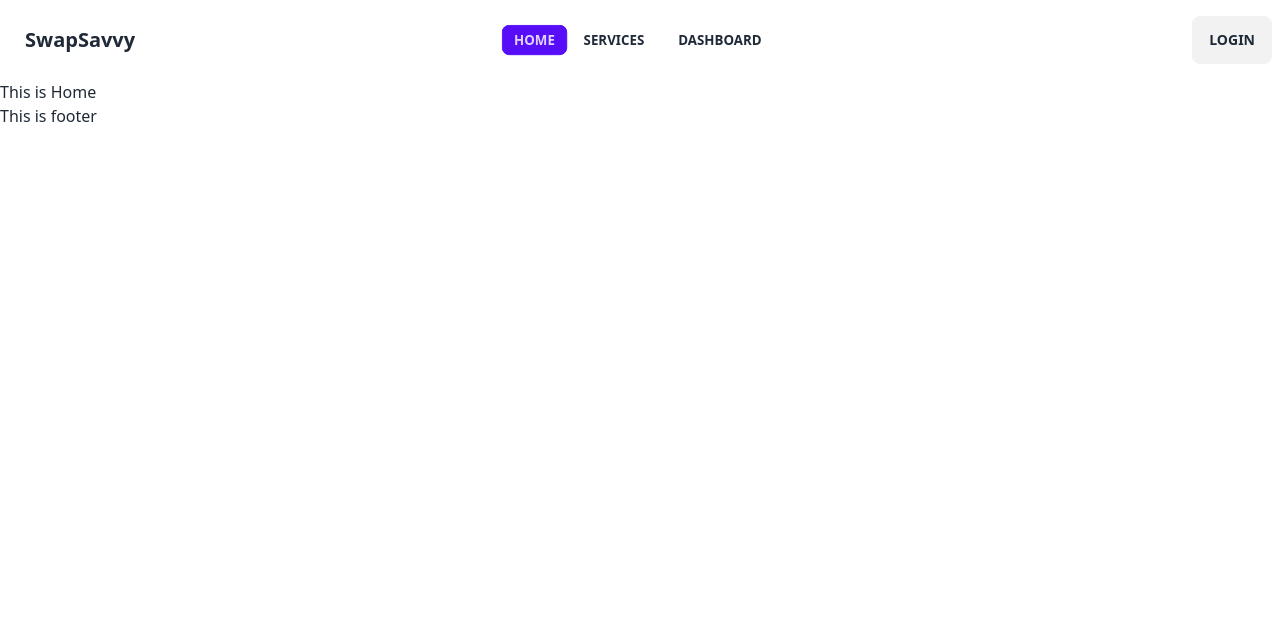
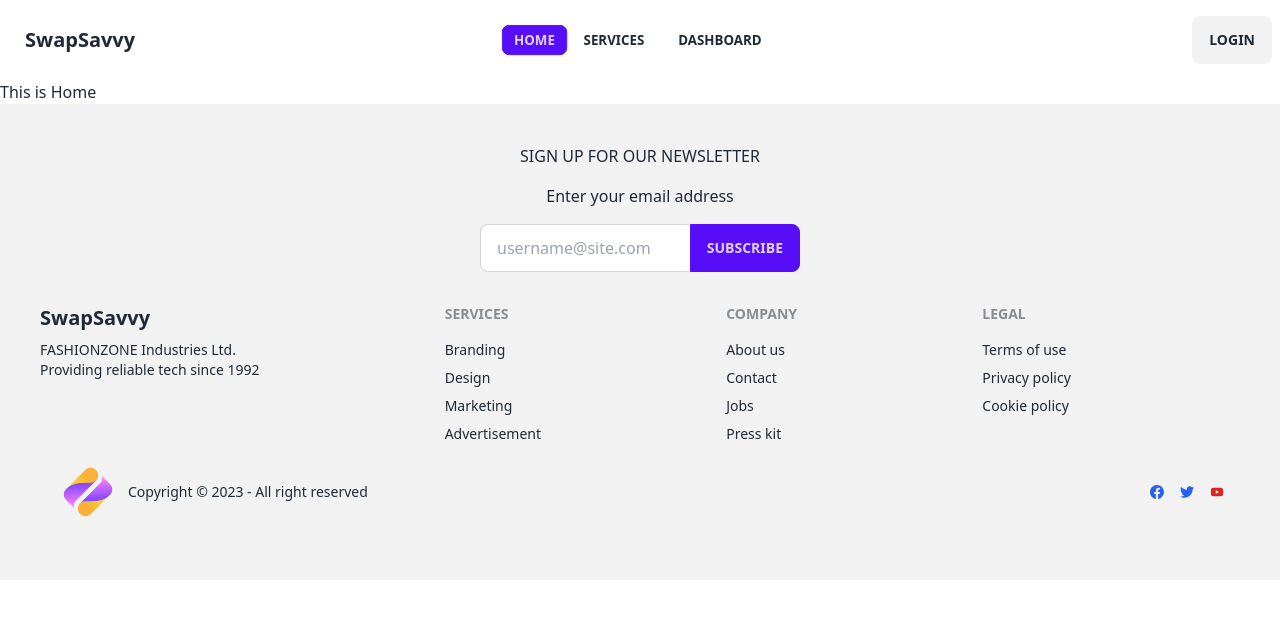
Before and after one commit to jannat710/clothing-swap-client, a React (Vite) app: page / in a window 1280 px wide. Shown: the top 618 px of the page. Built offline with nearby package versions, Linux system fonts and the light colour scheme.

Commit message:
added footer section

```diff
--- a/package.json
+++ b/package.json
@@ -15,6 +15,7 @@
     "match-sorter": "^6.3.1",
     "react": "^18.2.0",
     "react-dom": "^18.2.0",
+    "react-icons": "^4.11.0",
     "react-router-dom": "^6.18.0",
     "sort-by": "^1.2.0"
   },
--- a/src/components/Footer/Footer.jsx
+++ b/src/components/Footer/Footer.jsx
@@ -1,9 +1,65 @@
+import logo from '../../assets/images/logo.png'
+import { AiFillYoutube } from 'react-icons/ai';
+import { FaTwitter } from 'react-icons/fa';
+import { BsFacebook } from 'react-icons/bs';
 
 
 const Footer = () => {
     return (
-        <div>
-            <h1>This is footer</h1>
+        <div className="p-10 bg-base-200 text-base-content">
+            <h1 className="text-center">SIGN UP FOR OUR NEWSLETTER</h1>
+            <p className="text-center py-4">Enter your email address</p>
+            <div className="flex justify-center items-center">
+
+                <fieldset className="form-control w-80 pb-8">
+
+                    <div className="relative">
+                        <input type="text" placeholder="username@site.com" className="input input-bordered w-full pr-16" />
+                        <button className="btn btn-primary absolute top-0 right-0 rounded-l-none">Subscribe</button>
+                    </div>
+                </fieldset>
+            </div>
+            <footer className="footer">
+
+                <aside>
+
+                    <h1 className="font-bold text-xl">SwapSavvy</h1>
+                    <p>FASHIONZONE Industries Ltd.<br />Providing reliable tech since 1992</p>
+                </aside>
+                <nav>
+                    <header className="footer-title">Services</header>
+                    <a className="link link-hover">Branding</a>
+                    <a className="link link-hover">Design</a>
+                    <a className="link link-hover">Marketing</a>
+                    <a className="link link-hover">Advertisement</a>
+                </nav>
+                <nav>
+                    <header className="footer-title">Company</header>
+                    <a className="link link-hover">About us</a>
+                    <a className="link link-hover">Contact</a>
+                    <a className="link link-hover">Jobs</a>
+                    <a className="link link-hover">Press kit</a>
+                </nav>
+                <nav>
+                    <header className="footer-title">Legal</header>
+                    <a className="link link-hover">Terms of use</a>
+                    <a className="link link-hover">Privacy policy</a>
+                    <a className="link link-hover">Cookie policy</a>
+                </nav>
+            </footer>
+            <footer className="footer items-center p-4 bg-base-200 text-base-content">
+                <aside className="items-center grid-flow-col">
+                    <img src={logo} className='h-16 w-16' alt="" />
+                    <p>Copyright © 2023 - All right reserved</p>
+                </aside>
+                <nav className="grid-flow-col gap-4 md:place-self-center md:justify-self-end">
+                    <a><BsFacebook className='text-blue-600'></BsFacebook>
+                    </a>
+                    <a><FaTwitter className='text-blue-600'></FaTwitter></a>
+                    <a href=""><AiFillYoutube className='text-red-600'></AiFillYoutube></a>
+
+                </nav>
+            </footer>
         </div>
     );
 };
```
Also changed, not shown: src/assets/images/logo.png (added), 1 other file (tests, documents, lock files or other folders).
